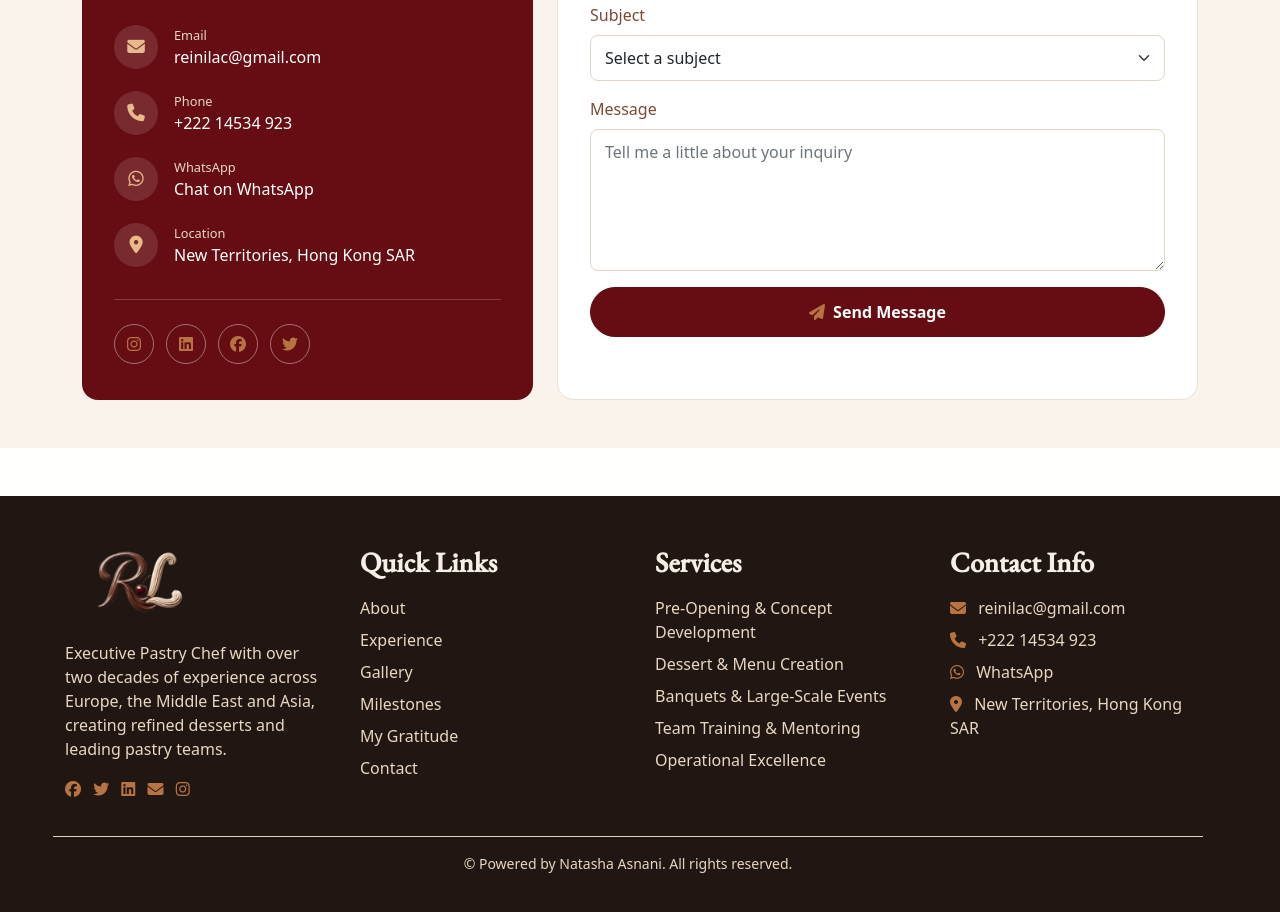
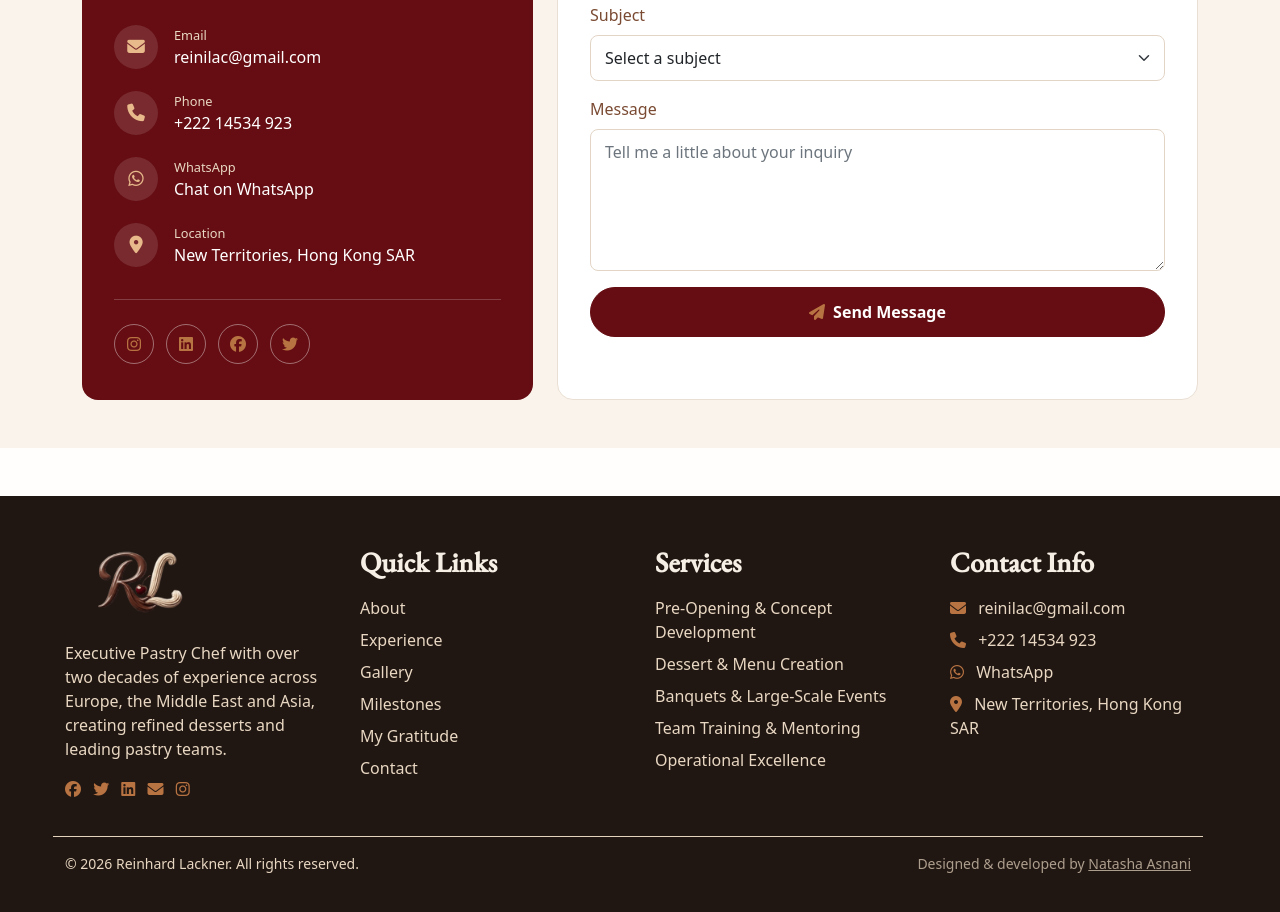
Before and after one commit to NatashaAsnani/Reinhard-Website, a plain HTML site: page contact.html in a window 1280 px wide. Shown: the part 450-1362 px from the top of the page. Drawn offline with nearby package versions, Linux system fonts and the light colour scheme.

Commit message:
Add files via upload

```diff
--- a/contact.html
+++ b/contact.html
@@ -197,9 +197,9 @@
 
                 <!-- Copyright Row -->
                 <div class="row mt-3">
-                    <div class="col-12 text-center border-top border-white pt-3">
-                        <p class="small mb-0">&copy; Powered by Natasha Asnani. All rights reserved.</p>
-                        <!-- <p class="small mb-0">&copy; 2026 Reinhard Lackner. All rights reserved.</p> -->
+                    <div class="col-12 border-top border-white pt-3 d-flex flex-column flex-md-row justify-content-between align-items-center gap-1">
+                        <p class="small mb-0">&copy; 2026 Reinhard Lackner. All rights reserved.</p>
+                        <p class="small mb-0" style="opacity: 0.7;">Designed &amp; developed by <a href="https://natashaasnani-portfolio-website.netlify.app/" target="_blank" rel="noopener">Natasha Asnani</a></p>
                     </div>
                 </div>
             </div>
```
Also changed, not shown: experience.html (+3 -3 lines), gallery.html (+3 -3 lines), milestones.html (+3 -3 lines), testimonials.html (+3 -3 lines).
